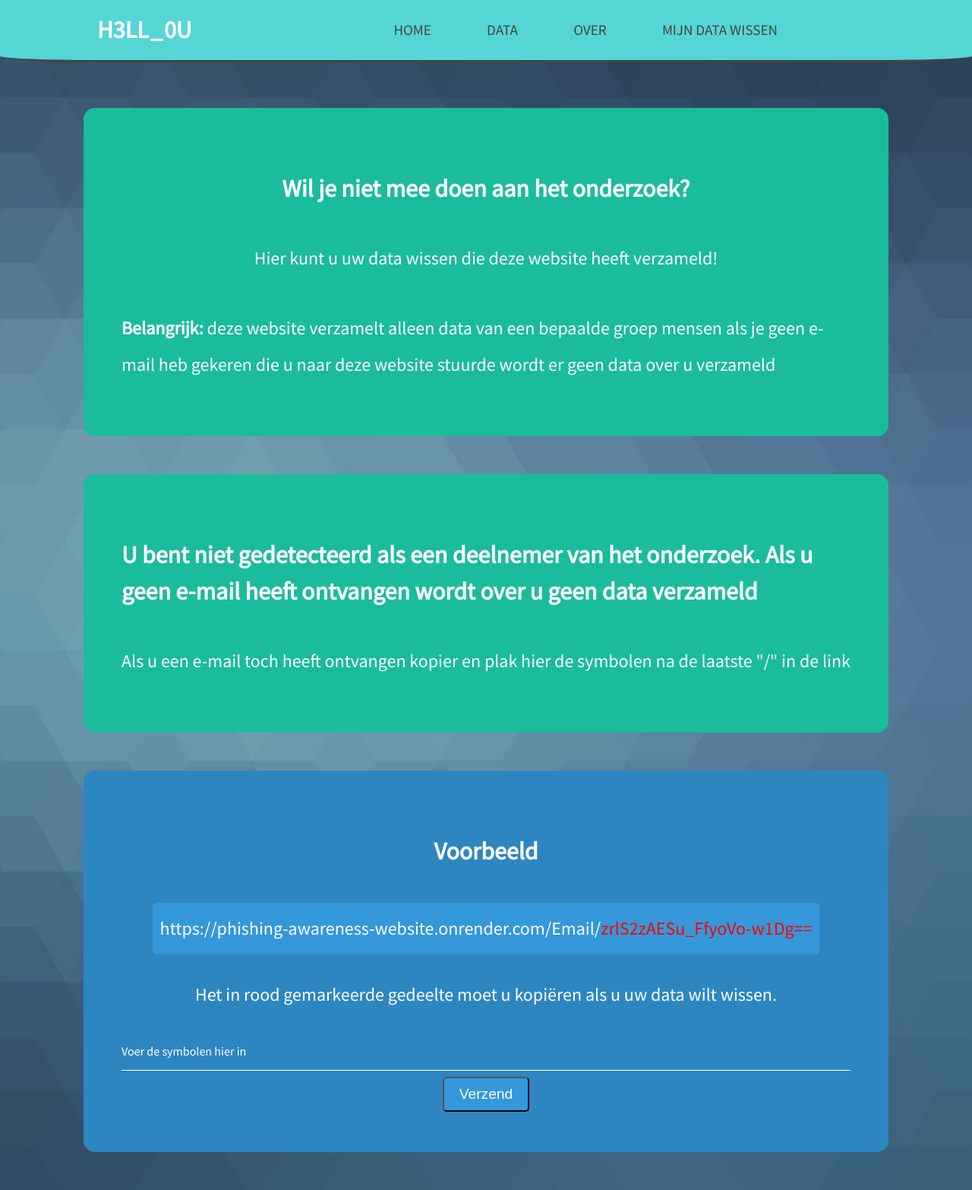
After one commit to H3LL0U/Phishing_awareness_website, a Flask app: page /data_wissen in a window 1280 px wide. The commit adds this page. Shown: the whole page at 76% size. Run offline with Flask 3, Linux system fonts and the light colour scheme; parts of the project's set-up code (start-up, migrations or seed data) failed here and were passed over; some libraries are stand-ins or nearby versions.

Commit message:
add a delete my data page

```diff
--- a/app.py
+++ b/app.py
@@ -134,6 +134,15 @@ def data():
 
     return render_template("data.html")
 
+@app.route("/data_wissen")
+def remove_data():
+    cookie = request.cookies.get("login")
+
+    email = get_email_properties(connection_db,cookie) if cookie else None
+    if email:
+        return render_template("data_wissen.html",user_detected = True)
+    return render_template("data_wissen.html", user_detected = False)
+
 #API CALLS ======================
 
 @app.route("/api/visit_data",methods = ["POST"])
@@ -177,12 +186,49 @@ def api_email_data():
     except KeyboardInterrupt:
         raise KeyboardInterrupt
     except:
-        return jsonify({"Error": "couldn't get the data"})
+        return jsonify({"Error": "Couldn't get the data"}),400
+
+@app.route("/api/remove_user", methods = ["POST"])
+def remove_user():
+    try:
+        try:
+            user = str(request.json["user"])
+        except KeyError:
+            return jsonify({"Error": "Wrong request format"}),400
+
+        decrypted_user = decrypt_value(user)
+        delte_result = delete_document_by_email(mongo_client=connection_db,
+                                 email=decrypted_user)
+        if delte_result and delte_result.deleted_count ==1:
+            return jsonify({"Success": "User removed"}), 200
+
+
+
+    except KeyboardInterrupt:
+        raise KeyboardInterrupt
+    except Exception as e:
+
+        return jsonify({"Error": "Wrong request"}),400
+
+@app.route("/api/validate_user",methods = ["POST"])
+def validate_user():
+    try:
+        try:
+            user = request.json["user"]
+        except KeyError:
+            return jsonify({"Error": "Wrong request format"}), 400
+        if get_email_properties(mongo_client=connection_db,email=user):
+            return jsonify({"response":True}),200
+        return jsonify({"response":False}),200
+    except KeyboardInterrupt:
+        raise KeyboardInterrupt
+    except Exception:
+        return jsonify({"Error": "Wrong request"}),400
 
 
 
 if __name__ =="__main__":
 
 
-    app.run(host="0.0.0.0",port=5000, debug=True)
+    app.run(host="0.0.0.0",port=80, debug=True)
     connection_db.close()
--- a/static/css/components/navbar.css
+++ b/static/css/components/navbar.css
@@ -86,7 +86,7 @@ nav a:hover::before {
 }
 
 
-@media (max-width: 777px) {
+@media (max-width: 1001px) {
     /* Center the logo */
     #logo {
         display: flex;
--- /dev/null
+++ b/static/css/data_wissen.css
@@ -0,0 +1,30 @@
+.delete_data_button{
+    background-color: red;
+    cursor: pointer;
+}
+
+.steps-explanation div {
+    list-style: none;
+    padding: 0;
+    margin: 15px 0;
+    background: inherit;
+    padding: 15px;
+    border-radius: 8px;
+    box-shadow: 10px 10px 10px rgba(0, 0, 0, 0.1);
+    display: flex;
+}
+.steps-explanation {
+    padding: 10px;
+    margin-bottom: 5px;
+    background: #3498db;
+    color: white;
+    border-radius: 5px;
+    word-wrap:break-word;
+    overflow-wrap: break-word;
+    white-space: normal;
+}
+
+.submit_string_button{
+    background-color: #3498db;
+    cursor: pointer;
+}
--- a/static/css/tooplate-style.css
+++ b/static/css/tooplate-style.css
@@ -12,7 +12,7 @@ div {
 }
 section{
     width: 75%;
-    margin: 0 auto;
+    margin: 0px auto;
 }
 
 img {
@@ -61,7 +61,8 @@ h1, h2, p, i, address, .tm-text-white { color: white; }
     align-items: center;
     box-sizing: border-box;
     margin:  auto;
-    padding: 60px 15px;
+
+
 }
 
 .tm-site-header { height: 470px; }
@@ -71,6 +72,7 @@ h1, h2, p, i, address, .tm-text-white { color: white; }
     display: flex;
     align-items: center;
     justify-content: center;
+    margin-top: 60px;
   }
 
   .header-image {
@@ -236,6 +238,10 @@ p {
     margin-bottom: 20px;
     font-weight: 400;
     text-align: left;
+    word-break: break-word;
+    overflow-wrap: break-word;
+    white-space: normal;
+
 }
 .github-section {
     text-align: center;
@@ -269,7 +275,7 @@ svg > g > g.google-visualization-tooltip { pointer-events: none }
 .github-button:hover {
     background-color: #555; /* Darker shade on hover */
 }
-
+.tm-mt-60{margin-top: 60px;}
 .tm-p-50 { padding: 50px; }
 .tm-mb-0 { margin-bottom: 0; }
 .tm-mb-30 { margin-bottom: 30px }
--- /dev/null
+++ b/static/js/remove_user_data.js/request_deletion.js
@@ -0,0 +1,179 @@
+InnerHTMLRemoveDataPopUp = `    <div class="modal">
+        <p>Bent u zeker dat u door wilt gaan met het wissen van uw gegevens?</p>
+        <p>We zouden het warderen als u mee doet aan het onderzoek</p>
+        <button class="btn confirm" onclick="confirmAction()">Ja, wis mijn data</button>
+        <button class="btn cancel" onclick="closeModal()">Nee, ik wil toch meedoen aan het onderzoek</button>
+    </div>`
+
+function getCookie(cname) {
+    let name = cname + "=";
+    let decodedCookie = decodeURIComponent(document.cookie);
+    let ca = decodedCookie.split(';');
+    for(let i = 0; i <ca.length; i++) {
+      let c = ca[i];
+      while (c.charAt(0) == ' ') {
+        c = c.substring(1);
+      }
+      if (c.indexOf(name) == 0) {
+        return c.substring(name.length, c.length);
+      }
+    }
+    return "";
+  }
+  function deleteCookie(cookieName) {
+
+    document.cookie = `${cookieName}=; expires=Thu, 01 Jan 1970 00:00:00 UTC; path=/;`;
+}
+
+function askConfirmation() {
+
+    document.getElementById("confirmationModal").innerHTML = InnerHTMLRemoveDataPopUp //reset the pop-up
+    document.getElementById("confirmationModal").classList.add("show");
+}
+
+function closeModal() {
+    document.getElementById("confirmationModal").classList.remove("show");
+}
+
+async function confirmAction() {
+
+    const modalContent = document.querySelector('#confirmationModal .modal');
+    modalContent.innerHTML = `<p>Aan het wissen...</p>
+    <p>Momentje</p>`
+    try {
+        const requestStatus = await removeUser(); // Await the response
+
+        // Update the modal content based on the response
+        const modalContent = document.querySelector('#confirmationModal .modal');
+
+        if (requestStatus && requestStatus.error) {
+            // If there's an error in the response
+            modalContent.innerHTML = `
+                <p>Er is een fout opgetreden:</p>
+                <p>${requestStatus.error}</p>
+                <button class="btn cancel" onclick="closeModal()">Sluiten</button>
+            `;
+        } else {
+            // If the request was successful
+            modalContent.innerHTML = `
+                <p>Je gegevens zijn succesvol gewist.</p>
+                <button class="btn cancel" onclick="closeModal()">Sluiten</button>
+            `;
+        }
+    } catch (error) {
+        console.error('Error during user removal:', error);
+        // Update the modal to show an error message
+        const modalContent = document.querySelector('#confirmationModal .modal');
+        modalContent.innerHTML = `
+            <p>Er is een probleem opgetreden bij het verwijderen van uw gegevens.</p>
+            <button class="btn cancel" onclick="closeModal()">Sluiten</button>
+        `;
+    }
+}
+
+
+async function validateUser(userEmail) {
+    try {
+        const response = await fetch('/api/validate_user', {
+            method: 'POST',
+            headers: {
+                'Content-Type': 'application/json',
+            },
+            body: JSON.stringify({ user: userEmail }), // Send the user email in the request body
+        });
+
+        if (response.ok) {
+            const data = await response.json();
+            return data.response; // Return the boolean value from the response
+        } else {
+            console.error('Error validating user:', response.status, response.statusText);
+            return false; // Return false if response is not OK
+        }
+    } catch (error) {
+        console.error('Network error:', error);
+        return false; // Return false in case of a network error
+    }
+}
+
+
+
+
+async function removeUser() {
+
+    const loginCookie = getCookie("login")
+
+
+
+    if (!loginCookie) {
+        console.error('Login cookie not found.');
+        return;
+    }
+
+    // Create the request payload
+    const payload = {
+        user: loginCookie
+    };
+
+    try {
+        // Send the POST request
+        const response = await fetch('/api/remove_user', {
+            method: 'POST',
+            headers: {
+                'Content-Type': 'application/json',
+            },
+            body: JSON.stringify(payload),
+        });
+
+        // Check the response status
+        if (response.ok) {
+            const data = await response.json();
+            deleteCookie("login")
+        } else {
+            const errorData = await response.json();
+            console.error('Error:', errorData); // Handle error (e.g., Wrong request)
+        }
+    } catch (error) {
+        console.error('Request failed:', error);
+    }
+}
+
+async function submitSymbols() {
+
+    const inputField = document.getElementById("symbolInput");
+    if (!inputField.value){
+
+            showModalMessage("Fout", "Voer eerst de symbolen in!");
+            return;
+
+    }
+    const userSymbols = inputField.value
+
+
+
+    // Show loading state in the modal
+    showModalMessage("Bezig met valideren...", "Even geduld alstublieft.");
+
+    const isValid = await validateUser(userSymbols); // Validate symbols
+
+    if (isValid) {
+
+        document.cookie = `login=${userSymbols}; path=/; max-age=${7 * 24 * 60 * 60}`;
+
+        // Refresh the page
+        location.reload();
+    } else {
+        showModalMessage("Fout", "De ingevoerde symbolen zijn niet geldig.");
+    }
+}
+function showModalMessage(title, message) {
+    const modal = document.getElementById("confirmationModal");
+    const modalContent = modal.querySelector(".modal");
+
+    modalContent.innerHTML = `
+        <p><strong>${title}</strong></p>
+        <p>${message}</p>
+        <button class="btn cancel" onclick="closeModal()">Sluiten</button>
+    `;
+
+    modal.classList.add("show"); // Show the modal
+}
--- /dev/null
+++ b/templates/components/confirmation_pop-up.html
@@ -0,0 +1,8 @@
+<div class="overlay" id="confirmationModal">
+    <div class="modal">
+        <p>Bent u zeker dat u door wilt gaan met het wissenvan uw gegevens?</p>
+        <p>We zouden het warderen als u mee doet aan het onderzoek</p>
+        <button class="btn confirm" onclick="confirmAction()">Ja, wis mijn data</button>
+        <button class="btn cancel" onclick="closeModal()">Nee, ik wil toch meedoen aan het onderzoek</button>
+    </div>
+</div>
--- a/templates/components/navbar.html
+++ b/templates/components/navbar.html
@@ -14,6 +14,7 @@
           <li><a href="/">Home</a></li>
           <li><a href="/data">Data</a></li>
           <li><a href="/over">Over</a></li>
+          <li><a href="/data_wissen">Mijn data wissen</a></li>
 
         </ul>
       </nav>
--- /dev/null
+++ b/templates/data_wissen.html
@@ -0,0 +1,55 @@
+<!DOCTYPE html>
+<html lang="nl">
+<head>
+	<meta charset="UTF-8">
+	<meta name="viewport" content="width=device-width, initial-scale=1.0">
+	<title>Data</title>
+	<link rel="stylesheet" href="{{ url_for('static', filename='fontawesome/css/all.min.css')}}"> <!-- https://fontawesome.com/ -->
+	<link href="https://fonts.googleapis.com/css2?family=Source+Sans+Pro&display=swap" rel="stylesheet"> <!-- https://fonts.google.com/ -->
+	<link href="{{ url_for('static', filename='css/magnific-popup.min.css')}}" rel="stylesheet">
+    <link href="{{ url_for('static', filename='css/tooplate-style.css')}}" rel="stylesheet">
+    <link href="{{ url_for('static', filename='css/data_wissen.css')}}" rel="stylesheet">
+    <link href="{{ url_for('static', filename='css/components/navbar.css')}}" rel="stylesheet"> <!-- css for the navbar-->
+    <link href="{{ url_for('static', filename='css/components/confirmation_pop-up.css')}}" rel="stylesheet">
+    <script type="text/javascript" src="https://www.gstatic.com/charts/loader.js"></script>
+    <script type="text/javascript" src="{{ url_for('static', filename='js/remove_user_data.js/request_deletion.js')}}"></script> <!--script for sending a request for data deletion-->
+    <link rel="shortcut icon" , href="{{ url_for('static', filename='favicon.ico') }}">
+
+</head>
+<body>
+    {% include 'components/navbar.html' %}
+    {% include 'components/confirmation_pop-up.html' %}
+    <div class="tm-container-fluid">
+        <section class=" tm-flex-center tm-mb-50 tm-p-50 tm-bgcolor-8 tm-border-rounded tm-mt-60">
+            <h3 >Wil je niet mee doen aan het onderzoek?</h3>
+            <p>Hier kunt u uw data wissen die deze website heeft verzameld!</p>
+            <p><strong>Belangrijk:</strong> deze website verzamelt alleen data van een bepaalde groep mensen als je geen e-mail heb gekeren die u naar deze website stuurde wordt er geen data over u verzameld</p>
+    <!--Case user has cookie set-->
+    {% if user_detected %}
+    <a class="delete_data_button github-button" onclick="askConfirmation()">Verwijder mijn data</a>
+    {% endif %}
+
+        </section>
+        {% if not user_detected %}
+        <section class=" tm-flex-center tm-mb-50 tm-p-50 tm-bgcolor-8 tm-border-rounded">
+            <h3>U bent niet gedetecteerd als een deelnemer van het onderzoek. Als u geen e-mail heeft ontvangen wordt over u geen data verzameld</h3>
+            <p>Als u een e-mail toch heeft ontvangen kopier en plak hier de symbolen na de laatste "/" in de link</p>
+
+        </section>
+
+        <section class=" tm-flex-center tm-mb-50 tm-p-50 tm-bgcolor-5 tm-border-rounded">
+            <h3>Voorbeeld</h3>
+
+            <p class="steps-explanation">https://phishing-awareness-website.onrender.com/Email/<span style="color: red;">zrlS2zAESu_FfyoVo-w1Dg==</span></p>
+
+            <p>Het in rood gemarkeerde gedeelte moet u kopiëren als u uw data wilt wissen.</p>
+            <input type="text" id="symbolInput" placeholder="Voer de symbolen hier in" />
+
+            <!-- Submit button -->
+            <button class="github-button submit_string_button" onclick="submitSymbols()">Verzend</button>
+        </section>
+        {% endif %}
+
+    </div>
+
+</body>
--- a/templates/over.html
+++ b/templates/over.html
@@ -15,7 +15,7 @@
 <body>
     {% include 'components/navbar.html' %}
     <div class="tm-container-fluid">
-    <section class="tm-mb-80 tm-p-50 tm-bgcolor-5 tm-border-rounded steps-explanation" >
+    <section class="tm-mb-80 tm-p-50 tm-bgcolor-5 tm-border-rounded steps-explanation tm-mt-60" >
 
         <h1>Het doel van dit project</h1>
         <p>
```
Also changed, not shown: static/css/components/confirmation_pop-up.css (added, +52 -0 lines), templates/index.html (+1 -29 lines).
